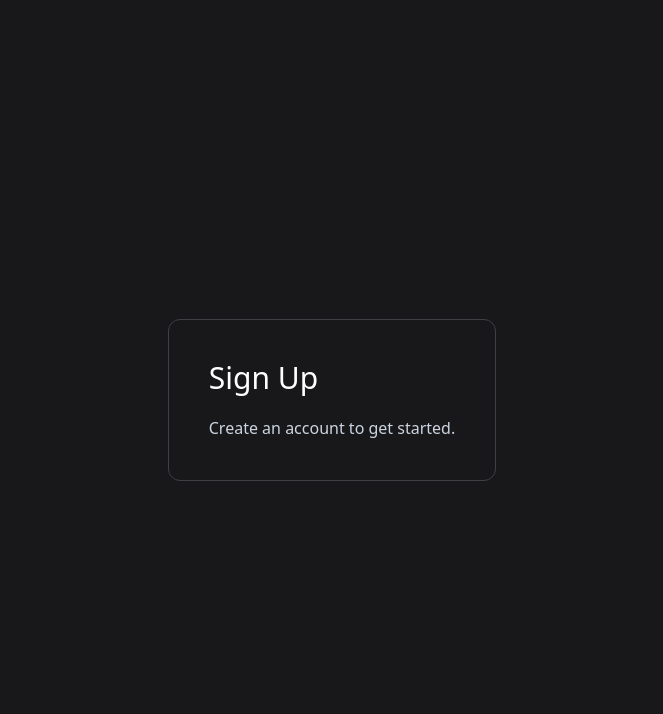
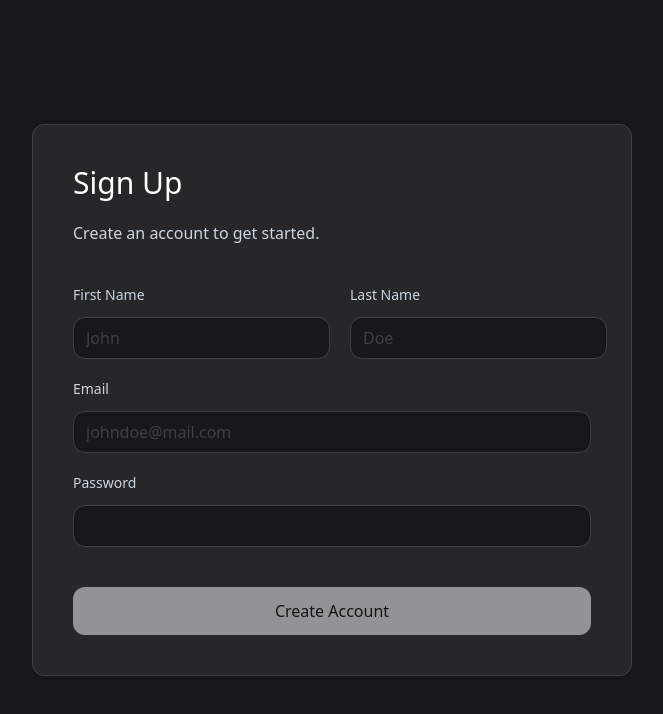
Before and after one commit to adriansth/events-management-frontend, a React (Vite) app: page /signup in a window 1280 px wide. Shown: the top 714 px of the page, without its empty margins (308-971 px from the left). Built offline with nearby package versions, Linux system fonts and the light colour scheme; no server answers.

Commit message:
feat: signup page functionality

```diff
--- a/src/App.jsx
+++ b/src/App.jsx
@@ -5,6 +5,7 @@ import { BrowserRouter, Routes, Route } from "react-router-dom";
 import HomePage from "./pages/HomePage";
 import LoginPage from "./pages/LoginPage";
 import SignupPage from "./pages/SignupPage";
+import DashboardPage from "./pages/DashboardPage";
 
 function App() {
    return (
@@ -14,6 +15,7 @@ function App() {
                <Route path="/" element={<HomePage />} />
                <Route path="/login" element={<LoginPage />} />
                <Route path="/signup" element={<SignupPage />} />
+               <Route path="/dashboard" element={<DashboardPage />} />
             </Routes>
          </BrowserRouter>
       </>
--- /dev/null
+++ b/src/pages/DashboardPage.jsx
@@ -0,0 +1,3 @@
+export default function DashboardPage() {
+   return <div className="w-full">Dashboard</div>;
+}
--- a/src/pages/SignupPage.jsx
+++ b/src/pages/SignupPage.jsx
@@ -1,13 +1,130 @@
+// react
+import { useState } from "react";
+import { useNavigate } from "react-router-dom";
+// firebase
+import { app } from "../../firebase";
+import { getAuth, createUserWithEmailAndPassword } from "firebase/auth";
+
+const auth = getAuth(app);
+
 export default function SignupPage() {
+   const navigate = useNavigate();
+
+   const [firstName, setFirstName] = useState("");
+   const [lastName, setLastName] = useState("");
+   const [email, setEmail] = useState("");
+   const [password, setPassword] = useState("");
+   const [error, setError] = useState("");
+
+   const handleSubmit = async (e) => {
+      e.preventDefault();
+      setError("");
+      if (firstName && lastName && email && password) {
+         try {
+            await createUserWithEmailAndPassword(auth, email, password);
+            navigate("/dashboard");
+         } catch (err) {
+            console.error(err.message);
+            setError("Something went wrong");
+         }
+      }
+   };
+
    return (
       <div className="w-screen h-screen overflow-hidden flex flex-col items-center justify-center bg-zinc-900">
-         <div className="p-10 rounded-xl border border-zinc-700 flex flex-col gap-y-10">
+         <div className="w-[600px] p-10 rounded-xl border border-zinc-700 flex flex-col gap-y-10 bg-zinc-800">
             <div className="flex flex-col gap-y-5">
                <h1 className="font-medium text-3xl text-white">Sign Up</h1>
                <p className="font-medium text-slate-300">
                   Create an account to get started.
                </p>
             </div>
+            <form className="flex flex-col gap-y-5">
+               {/* first name and last name */}
+               <div className="w-full flex gap-x-5">
+                  {/* first name */}
+                  <div className="w-full flex flex-col gap-y-3">
+                     <label
+                        htmlFor="first-name"
+                        className="font-medium text-sm text-slate-300"
+                     >
+                        First Name
+                     </label>
+                     <input
+                        onChange={(e) => setFirstName(e.target.value)}
+                        type="text"
+                        required
+                        id="first-name"
+                        className="rounded-xl bg-zinc-900 border border-zinc-700 px-3 py-2 font-medium text-white outline-none focus:ring-[1px] ring-white transition-all placeholder:text-zinc-700"
+                        placeholder="John"
+                     />
+                  </div>
+                  {/* last name */}
+                  <div className="w-full flex flex-col gap-y-3">
+                     <label
+                        htmlFor="last-name"
+                        className="font-medium text-sm text-slate-300"
+                     >
+                        Last Name
+                     </label>
+                     <input
+                        onChange={(e) => setLastName(e.target.value)}
+                        type="text"
+                        required
+                        id="last-name"
+                        className="rounded-xl bg-zinc-900 border border-zinc-700 px-3 py-2 font-medium text-white outline-none focus:ring-[1px] ring-white transition-all placeholder:text-zinc-700"
+                        placeholder="Doe"
+                     />
+                  </div>
+               </div>
+               {/* email */}
+               <div className="w-full flex flex-col gap-y-3">
+                  <label
+                     htmlFor="email"
+                     className="font-medium text-sm text-slate-300"
+                  >
+                     Email
+                  </label>
+                  <input
+                     onChange={(e) => setEmail(e.target.value)}
+                     type="email"
+                     required
+                     id="email"
+                     className="rounded-xl bg-zinc-900 border border-zinc-700 px-3 py-2 font-medium text-white outline-none focus:ring-[1px] ring-white transition-all placeholder:text-zinc-700"
+                     placeholder="johndoe@mail.com"
+                  />
+               </div>
+               {/* password */}
+               <div className="w-full flex flex-col gap-y-3">
+                  <label
+                     htmlFor="password"
+                     className="font-medium text-sm text-slate-300"
+                  >
+                     Password
+                  </label>
+                  <input
+                     onChange={(e) => setPassword(e.target.value)}
+                     type="password"
+                     required
+                     id="password"
+                     className="rounded-xl bg-zinc-900 border border-zinc-700 px-3 py-2 font-medium text-white outline-none focus:ring-[1px] ring-white transition-all placeholder:text-zinc-700"
+                  />
+               </div>
+               {/* error */}
+               {error && (
+                  <span className="font-medium text-red-300 text-sm mt-5">
+                     {error}
+                  </span>
+               )}
+               {/* submit button */}
+               <button
+                  disabled={!firstName || !lastName || !email || !password}
+                  onClick={handleSubmit}
+                  className="w-full rounded-xl bg-white px-5 py-3 font-medium hover:bg-slate-200 transition-colors disabled:hover:bg-white disabled:opacity-50 mt-5"
+               >
+                  Create Account
+               </button>
+            </form>
          </div>
       </div>
    );
```
